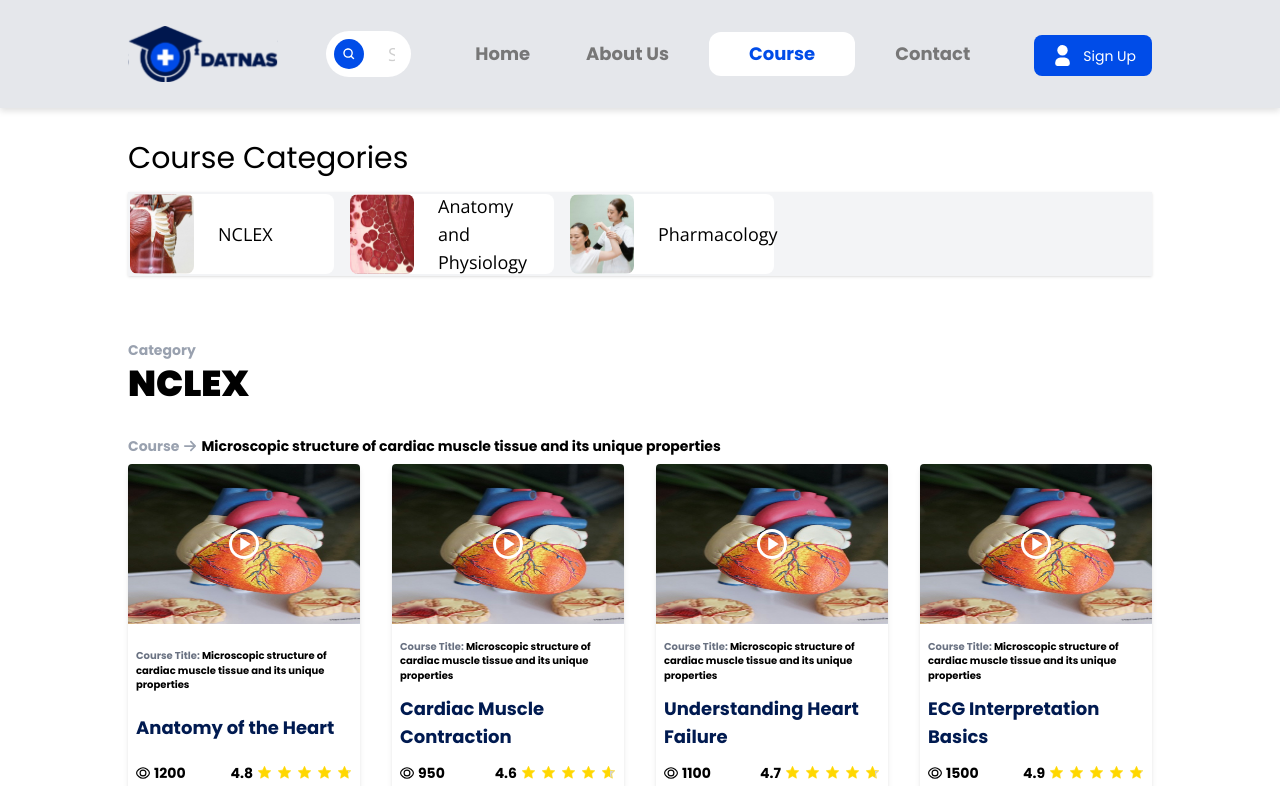
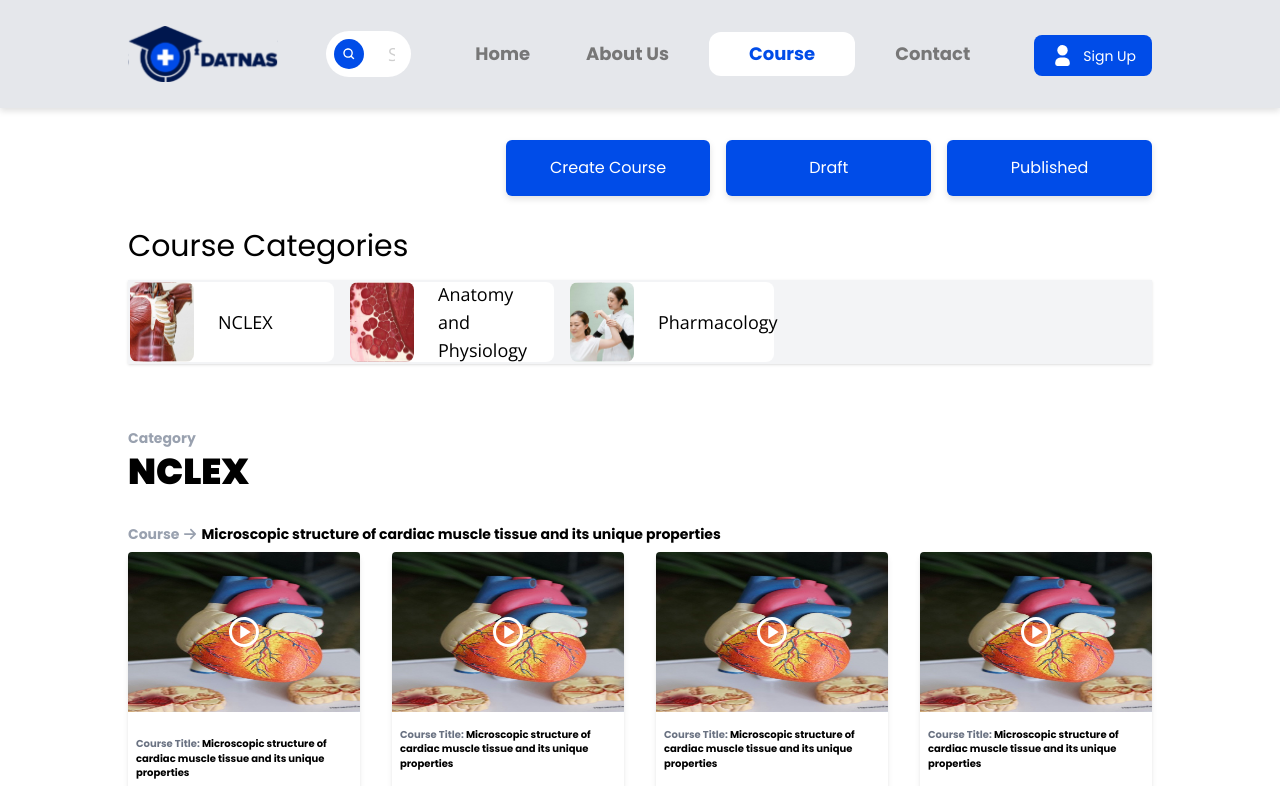
Before and after one commit to Jay-davisphem/datnas-client, a Next.js app: page /courses in a window 1280 px wide. Shown: the top 786 px of the page. Built offline with nearby package versions, Linux system fonts and the light colour scheme; no server answers.

Commit message:
feat: add CreateCourse component and update CoursePage to display course types

```diff
--- a/app/(navlink)/(courses)/course/[slug]/page.tsx
+++ b/app/(navlink)/(courses)/course/[slug]/page.tsx
@@ -14,6 +14,10 @@ export default function CoursePage({ params }: { params: Params }) {
   const { getCourse } = useCourses();
   const [course, setCourse] = useState<ICourseCategory | undefined>();
 
+  if (slug?.toLowerCase() === 'published' || slug?.toLowerCase() === 'draft') {
+    return <div>Showing {slug} courses</div>;
+  }
+
   useEffect(() => {
     const fetchCourse = async () => {
       const fetchedCourse = await getCourse(slug);
@@ -24,6 +28,7 @@ export default function CoursePage({ params }: { params: Params }) {
     fetchCourse();
   }, [slug, getCourse]);
 
+
   return (
     <div className="p-6 bg-gray-200 pt-8 pb-16 px-6 md:px-16 lg:px-32 flex flex-col gap-4 md:gap-5">
       <StudentPortalNav />
--- a/app/(navlink)/(courses)/courses/page.tsx
+++ b/app/(navlink)/(courses)/courses/page.tsx
@@ -2,11 +2,17 @@
 import CourseCategories from "@/app/ui/body/home/CourseCategories";
 import VideosCard from "@/app/ui/VideosCard";
 import { useCourses } from "@/app/lib/contexts/CourseContext";
+import Link from "next/link";
 export default function Courses() {
   const { courses: categories } = useCourses();
   return (
     <div className="p-6 md:px-16 lg:px-32 bg-white pt-8 pb-16">
-      <div className="text-black ">
+      <div className="text-black">
+        <div className="md:justify-end flex flex-col md:flex-row gap-4 mb-4 md:mb-8">
+          <Link href='/course/new' className="bg-[#004ce8] text-white drop-shadow-md hover:opacity-80 rounded-md w-full justify-center flex-wrap md:w-1/5 p-4 text-base flex items-center">Create Course</Link>
+          <Link href='/course/draft' className="bg-[#004ce8] text-white drop-shadow-md hover:opacity-80 rounded-md w-full justify-center flex-wrap md:w-1/5 p-4 text-base flex items-center">Draft</Link>
+          <Link href='/course/published' className="bg-[#004ce8] text-white drop-shadow-md hover:opacity-80 rounded-md w-full justify-center flex-wrap md:w-1/5 p-4 text-base flex items-center">Published</Link>
+        </div>
         <CourseCategories gray={true} />
         <div className="flex flex-col gap-8 md:gap-16 mt-8 md:mt-16">
           {categories.map((category, i) => (
--- a/app/lib/axiosInstance.ts
+++ b/app/lib/axiosInstance.ts
@@ -93,7 +93,7 @@ authAxiosInstance.interceptors.response.use(
 async function safeRequestWithTimeout(
   axiosInstance: any,
   config: AxiosRequestConfig,
-  retries: number = 3,
+  retries: number = 1,
 ): Promise<{ success: boolean; data?: any; error?: string }> {
   let attempts = 0;
 
--- a/app/lib/contexts/data.ts
+++ b/app/lib/contexts/data.ts
@@ -317,7 +317,7 @@ const coursesCategories: IC[] = [
     ],
   },
   {
-    slug: "pharmacologyww",
+    slug: "pharmacology",
     name: "Pharmacology",
     imgUrl: "/bones-and-joints.svg",
     courses: [
--- a/app/ui/VideosCard.tsx
+++ b/app/ui/VideosCard.tsx
@@ -32,12 +32,15 @@ function CourseWithPagination({
 
   const handlePageChange = (newPage: number) => {
     setCurrentPage(newPage);
+    setTimeout(() => {
+      sectionRef.current?.scrollIntoView({
+        behavior: "smooth",
+        block: "start",
+      });
+    }, 100);
   };
 
-  // Scroll to the grid when page changes
-  useEffect(() => {
-    sectionRef.current?.scrollIntoView({ behavior: "smooth", block: "start" });
-  }, [currentPage]);
+
 
   return (
     <div
```
Also changed, not shown: app/(navlink)/(courses)/course/new/page.tsx (renamed from app/(navlink)/(courses)/course/create/page.tsx).
